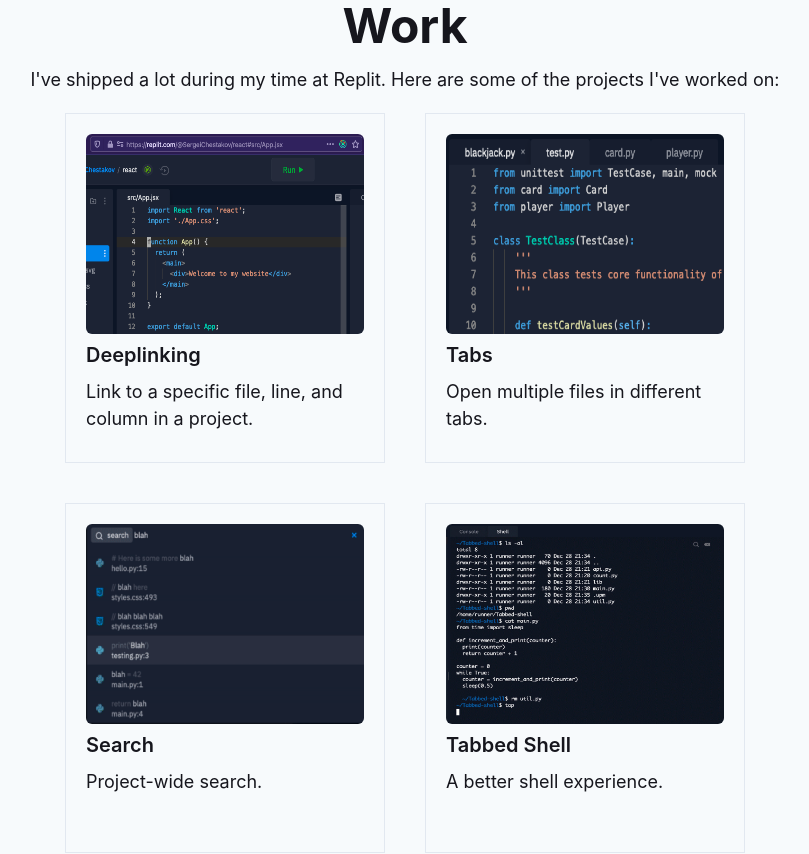
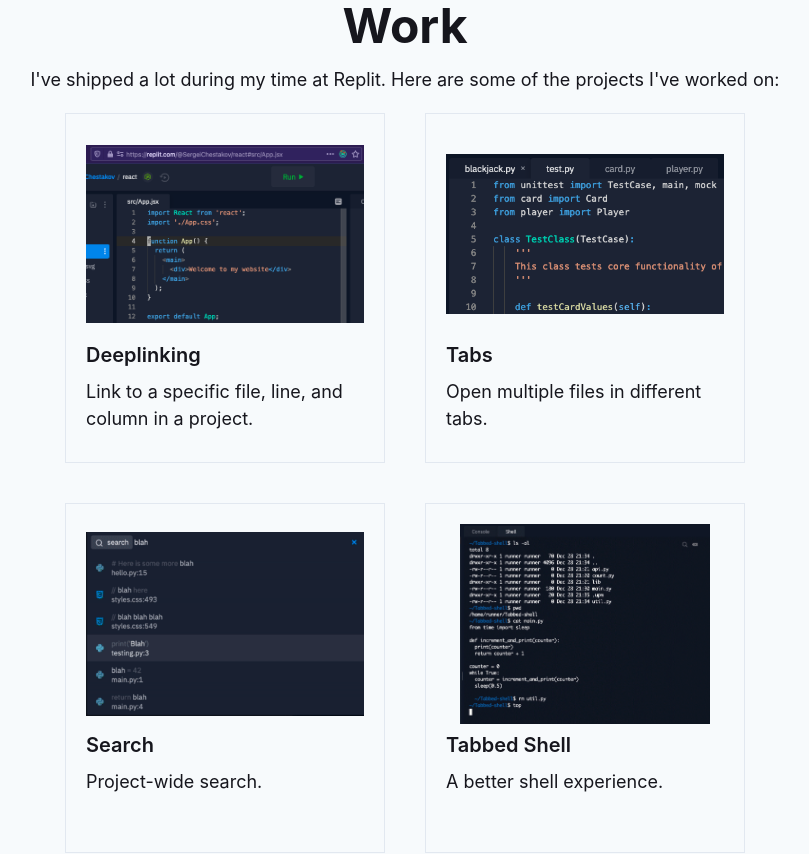
Before and after one commit to sergeichestakov/sergeidotcom, a Next.js app: page / in a window 1280 px wide. Shown: the part 1420-2274 px from the top of the page, without its empty margins (235-1044 px from the left). Built offline with nearby package versions, Linux system fonts and the light colour scheme.

Commit message:
Maintain aspec† ratio for images

```diff
--- a/src/components/Card.tsx
+++ b/src/components/Card.tsx
@@ -28,6 +28,7 @@ export default function Card({ title, description, image, href }: Props) {
           size="md"
           width="100%"
           height="200px"
+          objectFit="contain"
           src={image}
         />
         <Text mt={2} fontSize="xl" fontWeight="semibold" lineHeight="short">
```
